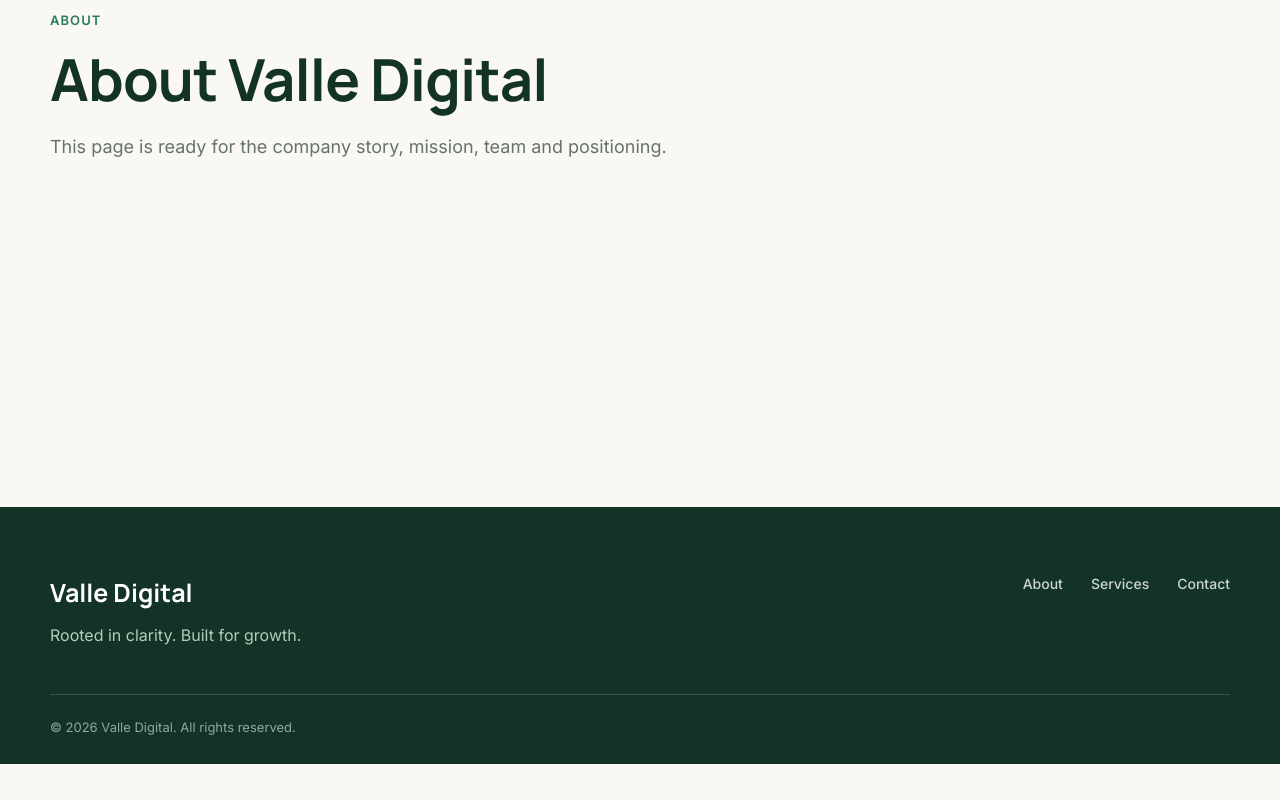
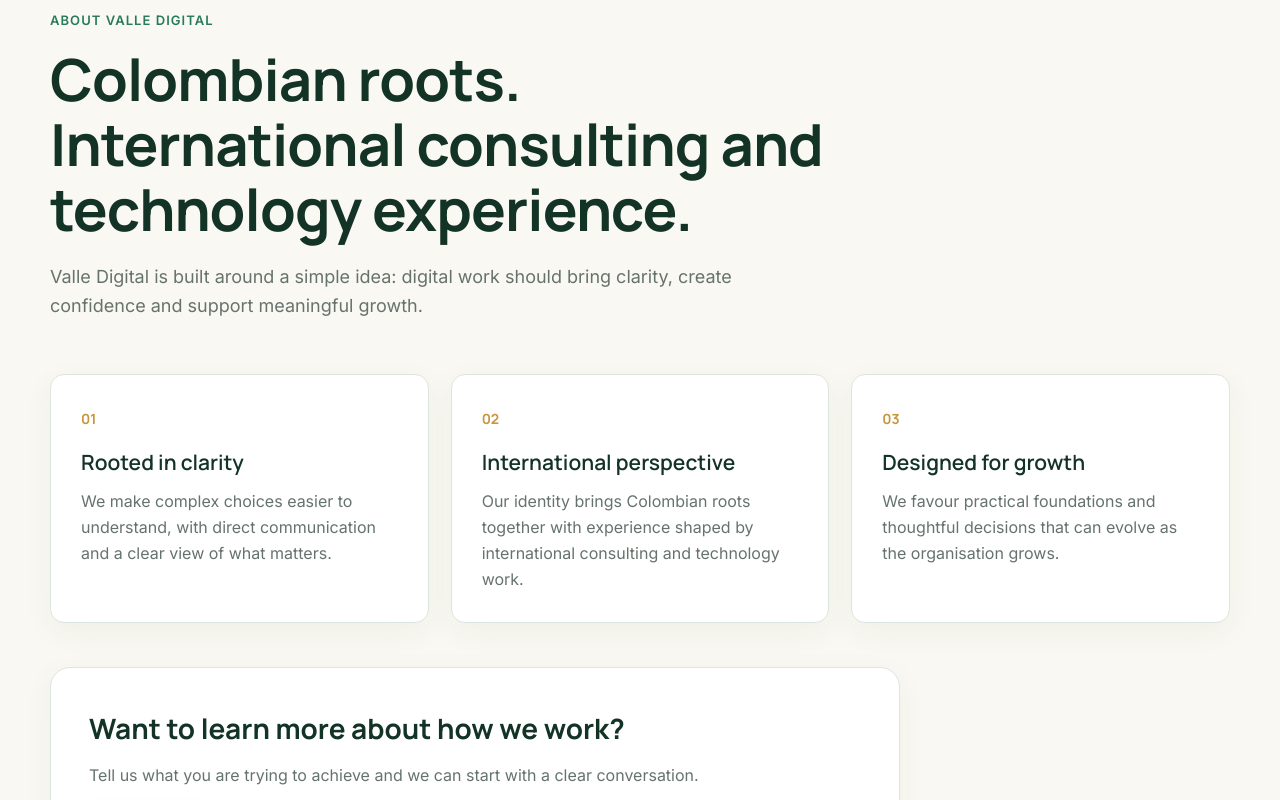
Before and after one commit to luisfebg/ValleDigitalTestSite1, a Next.js app: page /about in a window 1280 px wide. Shown: the part 220-1020 px from the top of the page. Before the commit the page ends 984 px from the top, so only its background shows below. Built offline with nearby package versions, Linux system fonts and the light colour scheme.

Commit message:
Apply Valle Digital branding to About page

```diff
--- a/app/about/page.tsx
+++ b/app/about/page.tsx
@@ -1,19 +1,46 @@
 import type { Metadata } from "next";
+import Link from "next/link";
 
 export const metadata: Metadata = {
   title: "About",
-  description: "Learn more about Valle Digital.",
+  description: "Learn about Valle Digital, our roots and the principles behind how we work.",
 };
 
 export default function AboutPage() {
   return (
     <section className="page-section">
       <div className="container">
-        <p className="eyebrow">About</p>
-        <h1>About Valle Digital</h1>
-        <p className="page-copy">
-          This page is ready for the company story, mission, team and positioning.
-        </p>
+        <div className="page-intro">
+          <p className="eyebrow">About Valle Digital</p>
+          <h1>Colombian roots. International consulting and technology experience.</h1>
+          <p className="page-copy">
+            Valle Digital is built around a simple idea: digital work should bring clarity, create confidence and support meaningful growth.
+          </p>
+        </div>
+
+        <div className="page-grid">
+          <article className="service-card">
+            <span className="card-number">01</span>
+            <h3>Rooted in clarity</h3>
+            <p>We make complex choices easier to understand, with direct communication and a clear view of what matters.</p>
+          </article>
+          <article className="service-card">
+            <span className="card-number">02</span>
+            <h3>International perspective</h3>
+            <p>Our identity brings Colombian roots together with experience shaped by international consulting and technology work.</p>
+          </article>
+          <article className="service-card">
+            <span className="card-number">03</span>
+            <h3>Designed for growth</h3>
+            <p>We favour practical foundations and thoughtful decisions that can evolve as the organisation grows.</p>
+          </article>
+        </div>
+
+        <div className="contact-panel">
+          <h2>Want to learn more about how we work?</h2>
+          <p>Tell us what you are trying to achieve and we can start with a clear conversation.</p>
+          <Link className="button button-primary" href="/contact">Talk to us</Link>
+        </div>
       </div>
     </section>
   );
```
